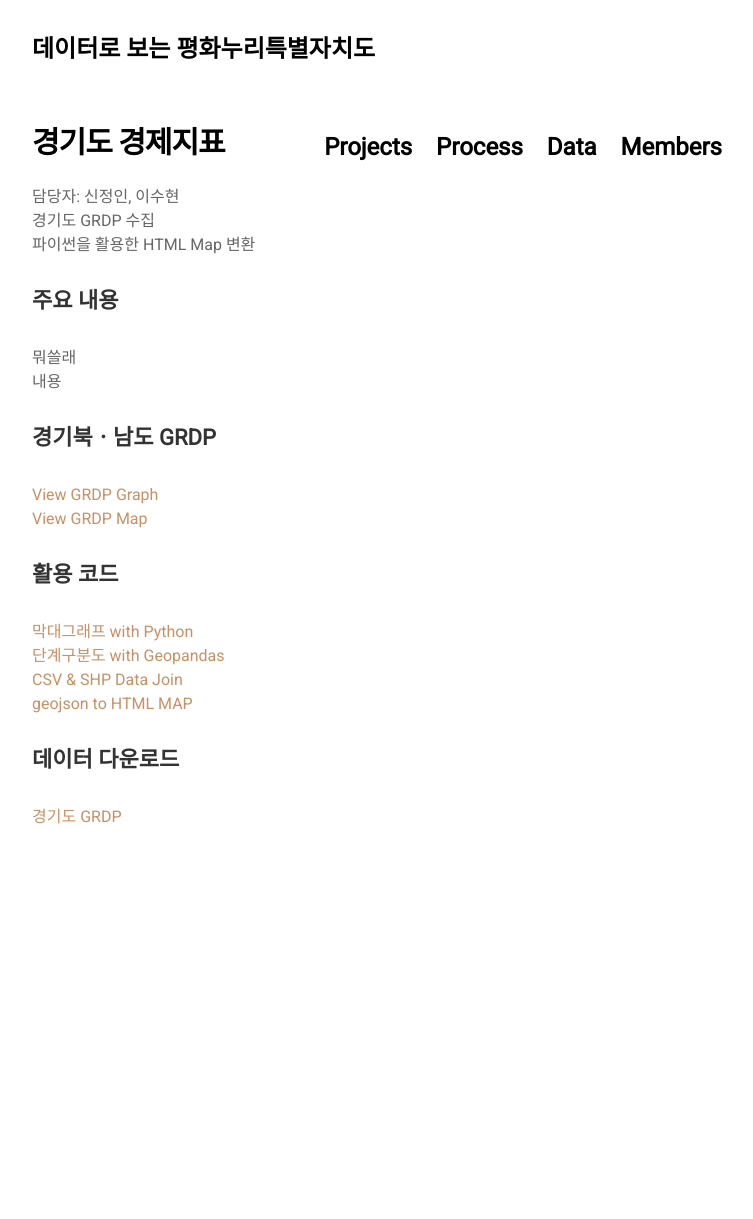
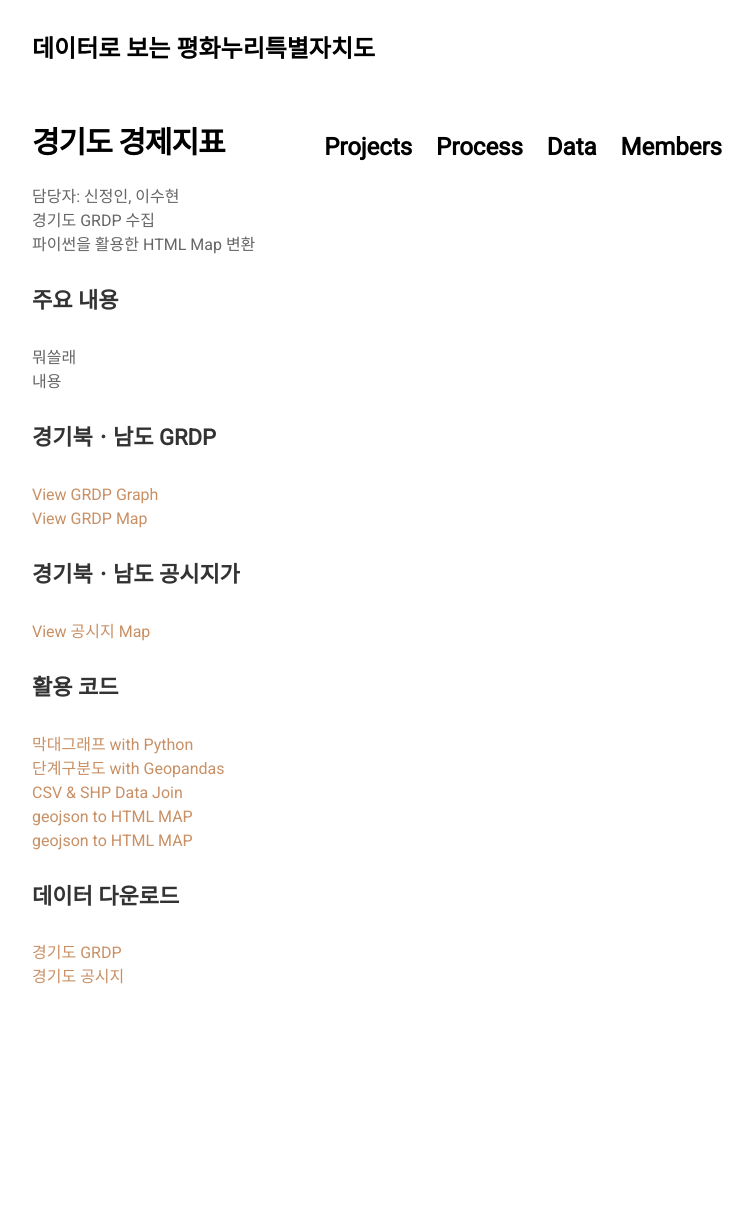
Before and after one commit to jinuew/SICM2002-6, a Jekyll site: the page built from projects/proj-4.md, in a window 1280 px wide. Shown: the whole page, without its empty margins (263-1016 px from the left). Built offline with Jekyll 4.4.1, drawn with Linux system fonts in a browser that asks for light colours; nearby versions of some CDN libraries; our own code applies the rules of GitHub Pages for plain Markdown files; before the commit the page ends 1059 px from its top, so only the background shows below that.

Commit message:
Update proj-4.md

```diff
--- a/projects/proj-4.md
+++ b/projects/proj-4.md
@@ -12,13 +12,16 @@
 #### 경기북ㆍ남도 GRDP
 [View GRDP Graph](https://jinuew.github.io/sicm2002-6/assets/GRDP막대그래프.html)<br>
 [View GRDP Map](https://jinuew.github.io/sicm2002-6/assets/Gyeonggi_GRDP_Map.html)<br>
-
+#### 경기북ㆍ남도 공시지가
+[View 공시지 Map](https://jinuew.github.io/sicm2002-6/assets/hexagon_map.html)<br>
 #### 활용 코드
 [막대그래프 with Python](https://github.com/jinuew/sicm2002-6/blob/main/assets/Code/GRDP.ipynb)<br>
 [단계구분도 with Geopandas](https://github.com/jinuew/sicm2002-6/blob/main/assets/Code/GRDP단계구분도.ipynb)<br>
 [CSV & SHP Data Join](https://github.com/jinuew/sicm2002-6/blob/main/assets/Code/shp와csv조인.ipynb)<br>
 [geojson to HTML MAP](https://github.com/jinuew/sicm2002-6/blob/main/assets/Code/Geojson_to_html.ipynb)<br>
+[geojson to HTML MAP](https://github.com/jinuew/sicm2002-6/blob/main/assets/Code/Geojson_to_html.ipynb)<br>
 
 
 #### 데이터 다운로드
 [경기도 GRDP](https://github.com/jinuew/sicm2002-6/raw/main/assets/Data/경기도GRDP.xlsx)<br>
+[경기도 공시지](https://github.com/jinuew/sicm2002-6/raw/main/assets/Data/공시지가.zip)<br>
```
